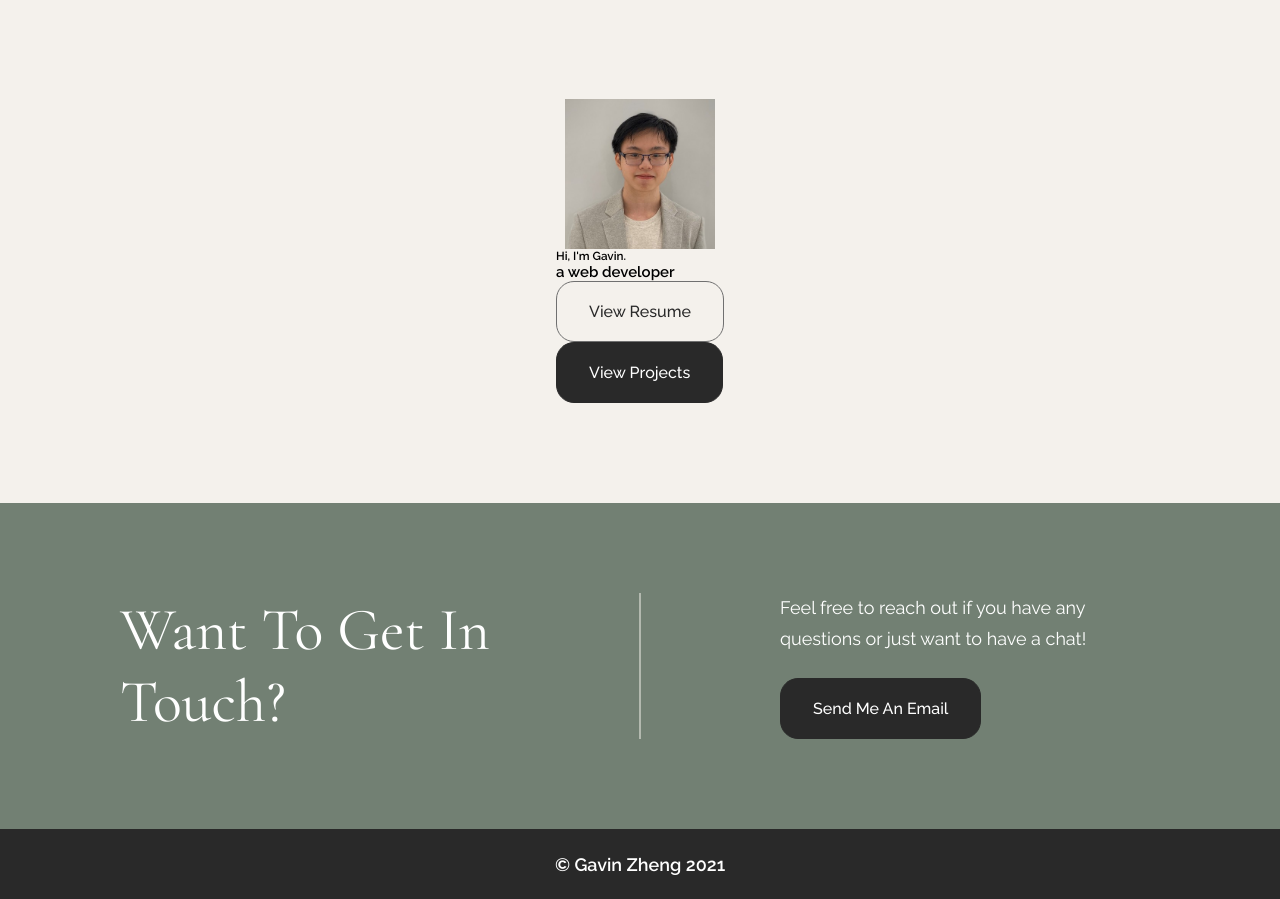
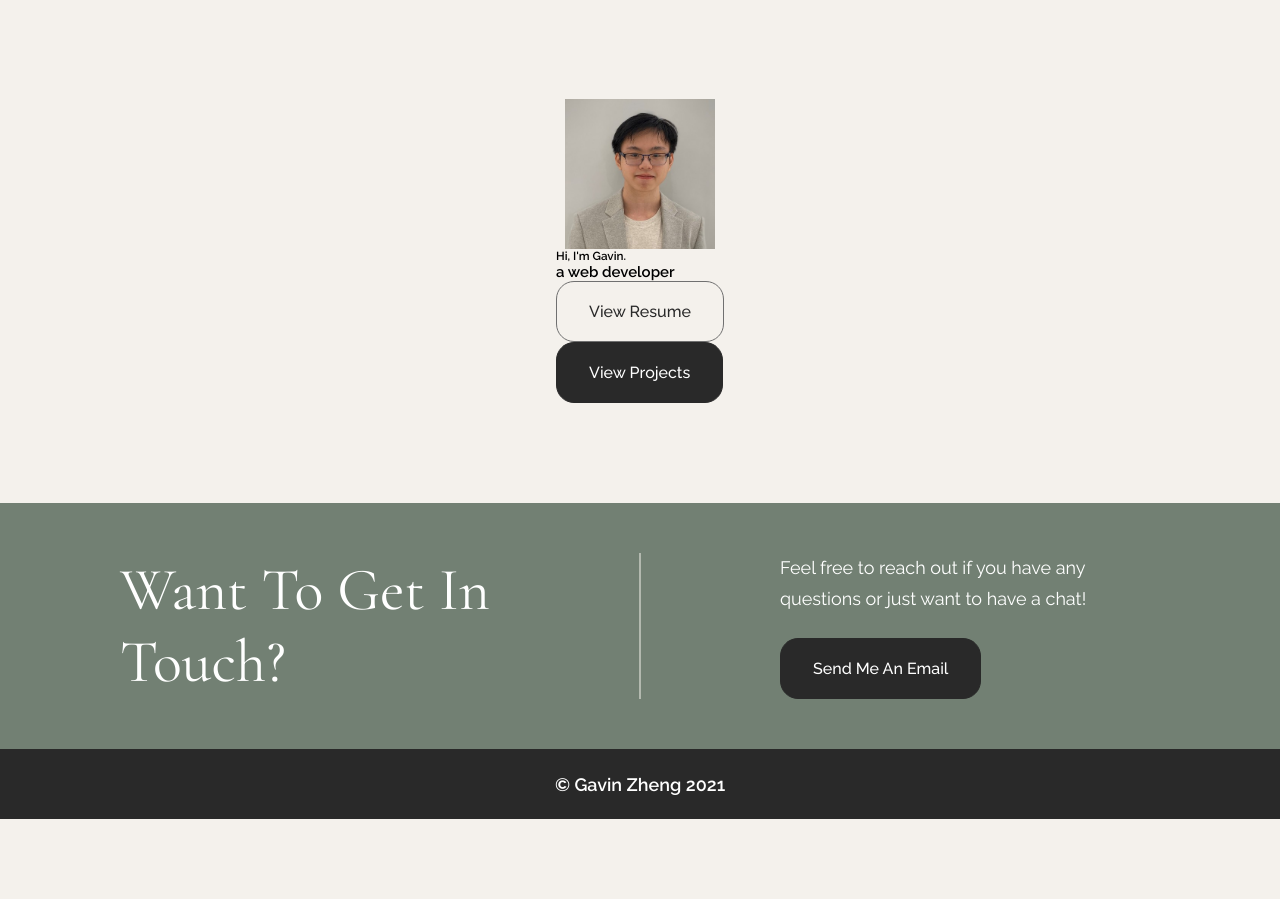
Before and after one commit to gzheng0214/portfoliov2, a Gatsby site: page / in a window 1280 px wide. Shown: the part 111-1010 px from the top of the page. After the commit the page ends 930 px from the top, so only its background shows below. Built offline with nearby package versions, Linux system fonts and the light colour scheme; Gatsby itself is replaced by a stand-in of ours.

Commit message:
Updated padding

```diff
--- a/src/components/Contact/contact.module.css
+++ b/src/components/Contact/contact.module.css
@@ -1,7 +1,7 @@
 .contact {
   display: flex;
   justify-content: center;
-  padding: 9rem 25rem;
+  padding: 5rem 25rem;
   margin: auto;
   background-color: var(--color-primary-1);
 }
@@ -49,7 +49,7 @@
 
 @media (max-width: 106.25em) {
   .contact {
-    padding: 9rem 12rem;
+    padding: 5rem 12rem;
   }
 }
 
```
